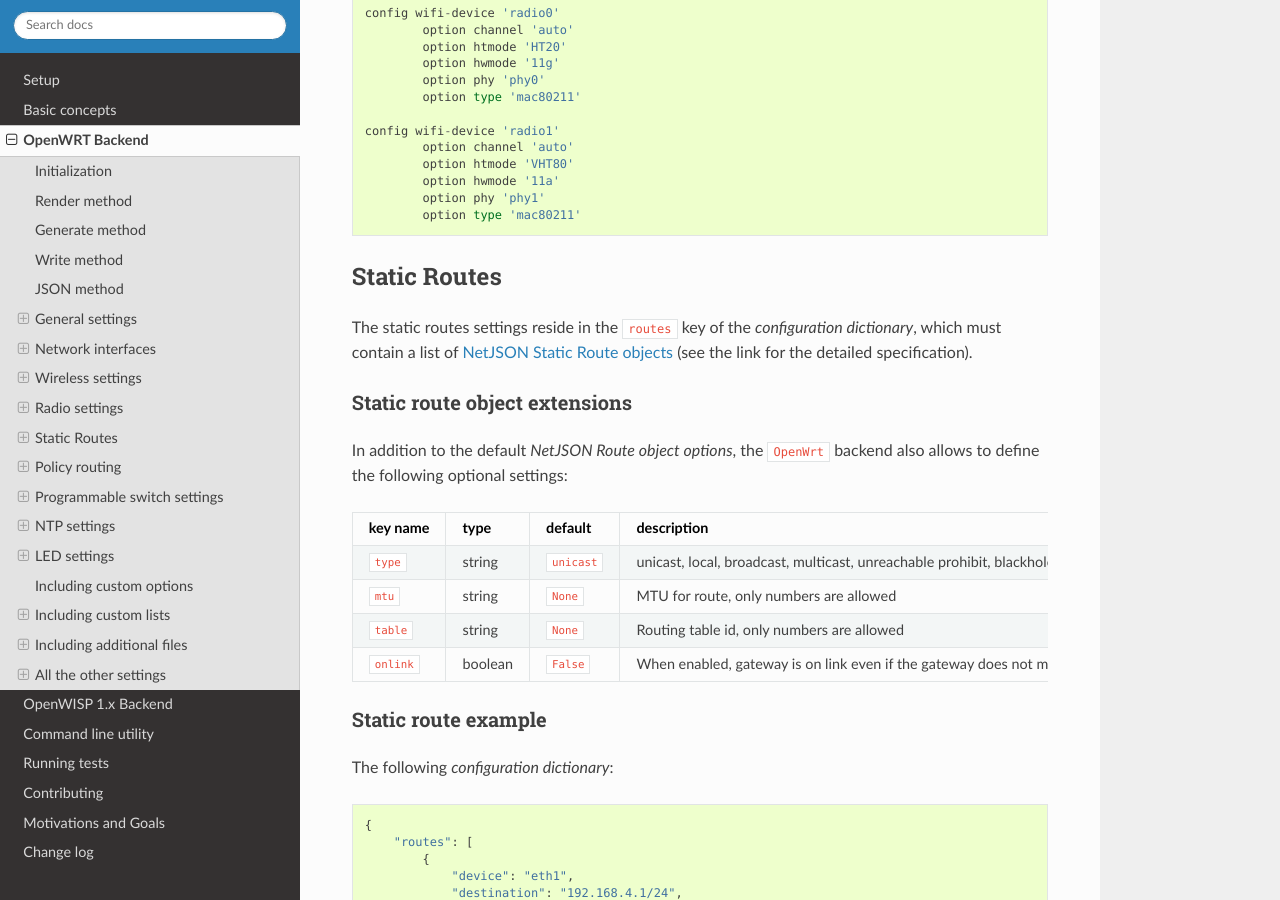
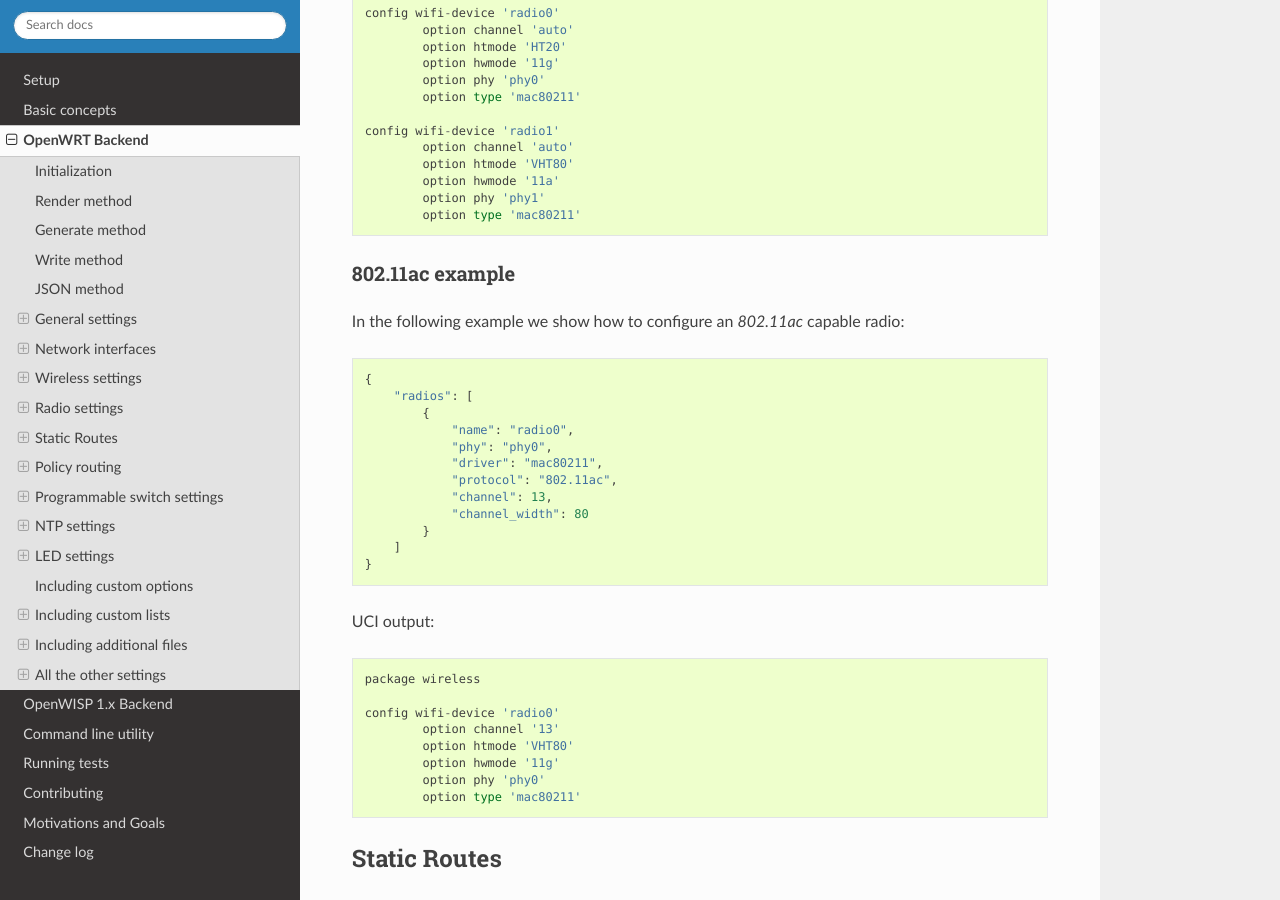
Before and after one commit to openwisp/netjsonconfig, a Sphinx documentation site: the page built from docs/source/backends/openwrt.rst, in a window 1280 px wide and 900 px high, scrolled down 21544 px. Built offline with Sphinx 7.4.7 and the Read the Docs theme 2.0.0, drawn with Linux system fonts in a browser that asks for light colours.

Commit message:
[docs] Added 802.11ac example in OpenWrt page

```diff
--- a/docs/source/backends/openwrt.rst
+++ b/docs/source/backends/openwrt.rst
@@ -1163,6 +1163,37 @@
             option phy 'phy1'
             option type 'mac80211'
 
+802.11ac example
+~~~~~~~~~~~~~~~~
+
+In the following example we show how to configure an *802.11ac* capable radio:
+
+.. code-block:: python
+
+    {
+        "radios": [
+            {
+                "name": "radio0",
+                "phy": "phy0",
+                "driver": "mac80211",
+                "protocol": "802.11ac",
+                "channel": 13,
+                "channel_width": 80
+            }
+        ]
+    }
+
+UCI output::
+
+    package wireless
+
+    config wifi-device 'radio0'
+            option channel '13'
+            option htmode 'VHT80'
+            option hwmode '11g'
+            option phy 'phy0'
+            option type 'mac80211'
+
 Static Routes
 -------------
 
```
